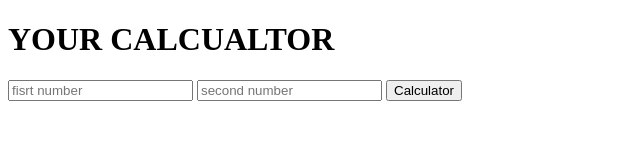
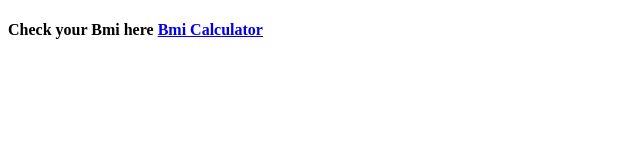
Before and after one commit to rakshitnayak/Bmi-Calculator, a website: page index.html in a window 1280 px wide. Shown: the whole page, without its empty margins (0-640 px from the left). Drawn offline with Linux system fonts and the light colour scheme.

Commit message:
refactor 2

```diff
--- a/index.html
+++ b/index.html
@@ -3,17 +3,11 @@
 
 <head>
   <meta charset="utf-8">
-  <title>Calcualtor</title>
+  <title>Simple Bmi Calculator</title>
 </head>
 
 <body>
-
-  <h1>YOUR CALCUALTOR</h1>
-  <form action="/" method="post">
-    <input type="text" name="num1" placeholder="fisrt number">
-    <input type="text" name="num2" placeholder="second number">
-    <button type="submit" name="submit">Calculator</button>
-  </form>
+  <h4>Check your Bmi here <a href="/bmi">Bmi Calculator</a></h4>
 </body>
 
 </html>
```
Also changed, not shown: bmicalculator.html (+0 -1 lines), calculator.js (+6 -2 lines).
